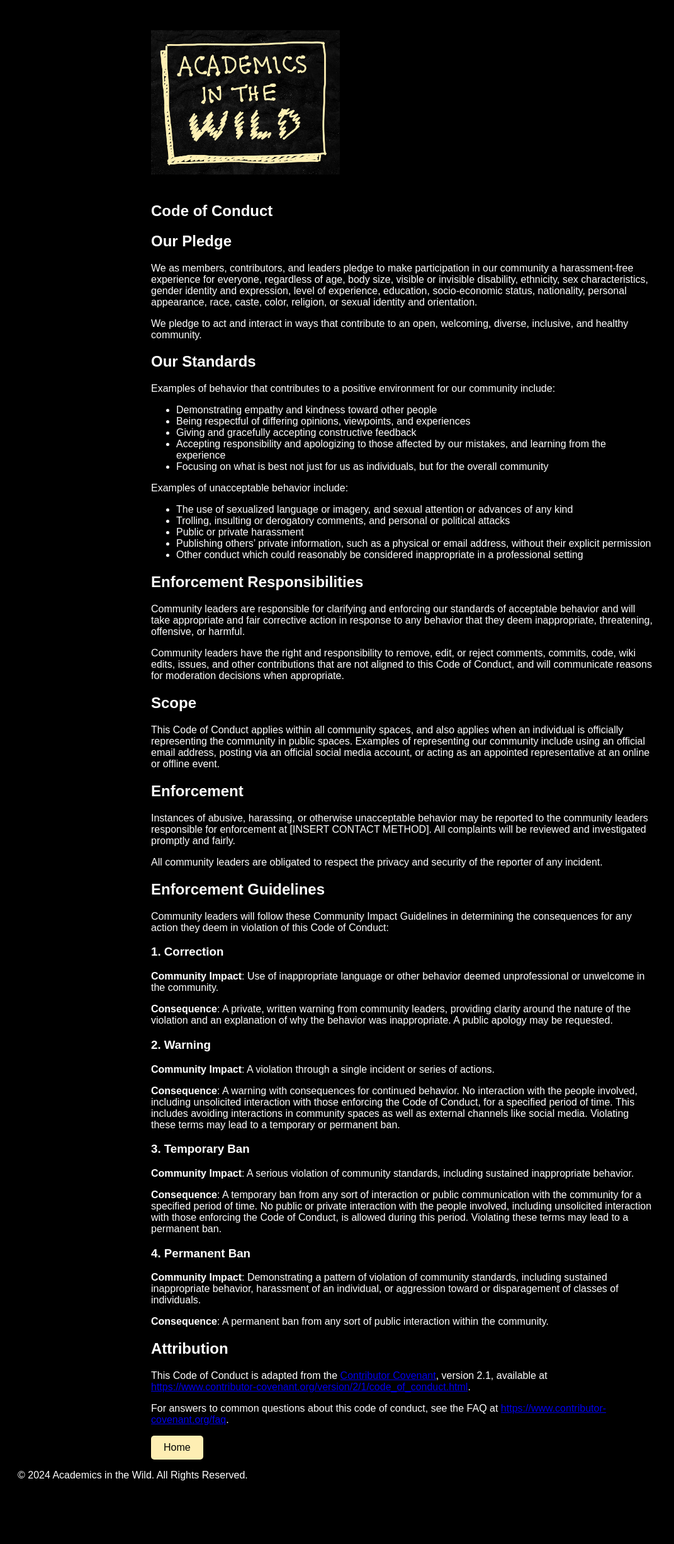
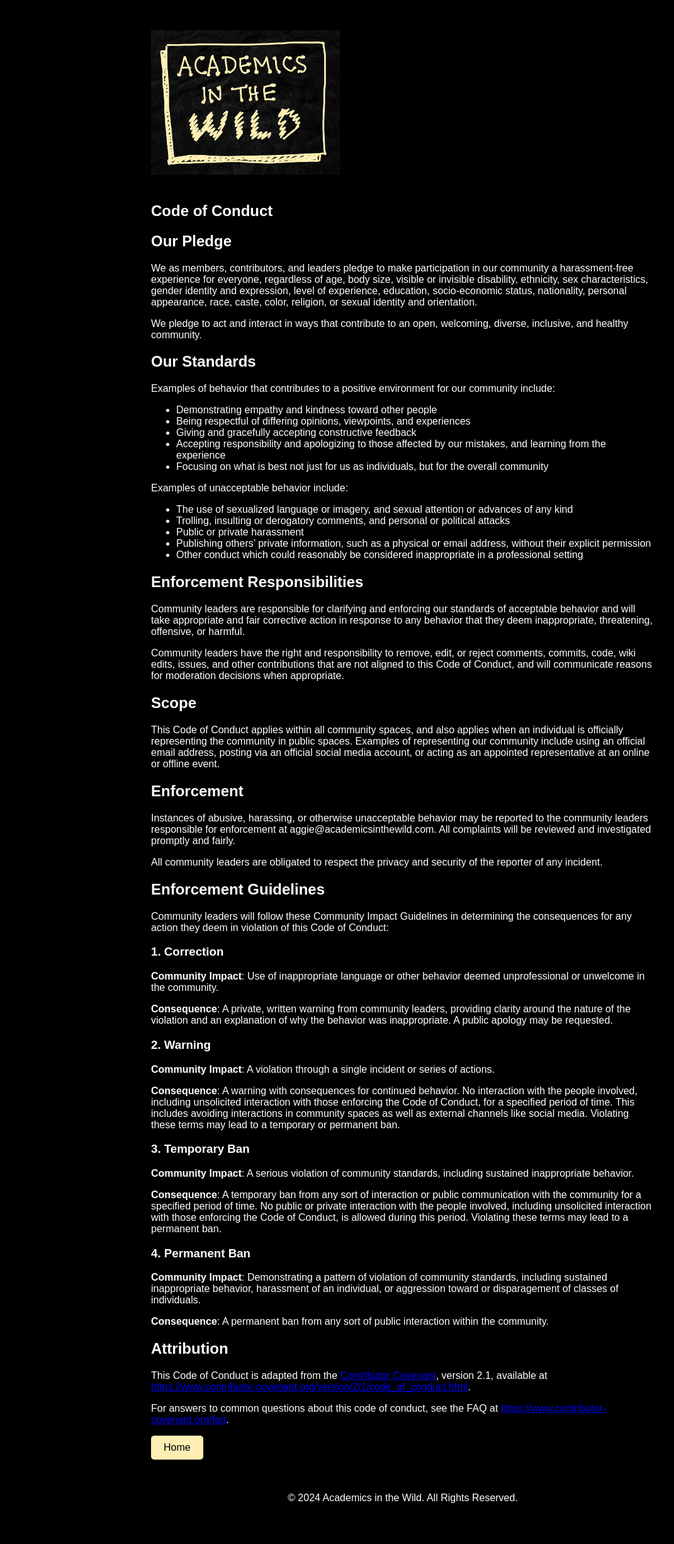
Before and after one commit to abranczyk/academicsinthewild.github.io, a Jekyll site: the page code-of-conduct.html, which Jekyll copies as it is, in a window 1280 px wide. Shown: the whole page at 63% size, without its empty margins (0-1071 px from the left). Built offline with Jekyll 4.4.1, drawn with Linux system fonts in a browser that asks for light colours; before the commit the page ends 2395 px from its top, so only the background shows below that.

Commit message:
Update code-of-conduct.html

```diff
--- a/code-of-conduct.html
+++ b/code-of-conduct.html
@@ -9,6 +9,13 @@
             color: #fff;
             font-family: Arial, sans-serif;
             text-align: left;
+            padding: 20px;
+        }
+	footer {
+            background-color: #000;
+            color: #fff;
+            font-family: Arial, sans-serif;
+            text-align: center;
             padding: 20px;
         }
         .container {
@@ -26,6 +33,7 @@
             color: #000000;
             text-decoration: none;
             border-radius: 5px;
+	    text-align: center;
         }
     </style>
 </head>
@@ -84,7 +92,7 @@ representative at an online or offline event.</p>
 <h2 id="enforcement">Enforcement</h2>
 <p>Instances of abusive, harassing, or otherwise unacceptable behavior may be
 reported to the community leaders responsible for enforcement at
-[INSERT CONTACT METHOD].
+aggie@academicsinthewild.com.
 All complaints will be reviewed and investigated promptly and fairly.</p>
 <p>All community leaders are obligated to respect the privacy and security of the
 reporter of any incident.</p>
```
